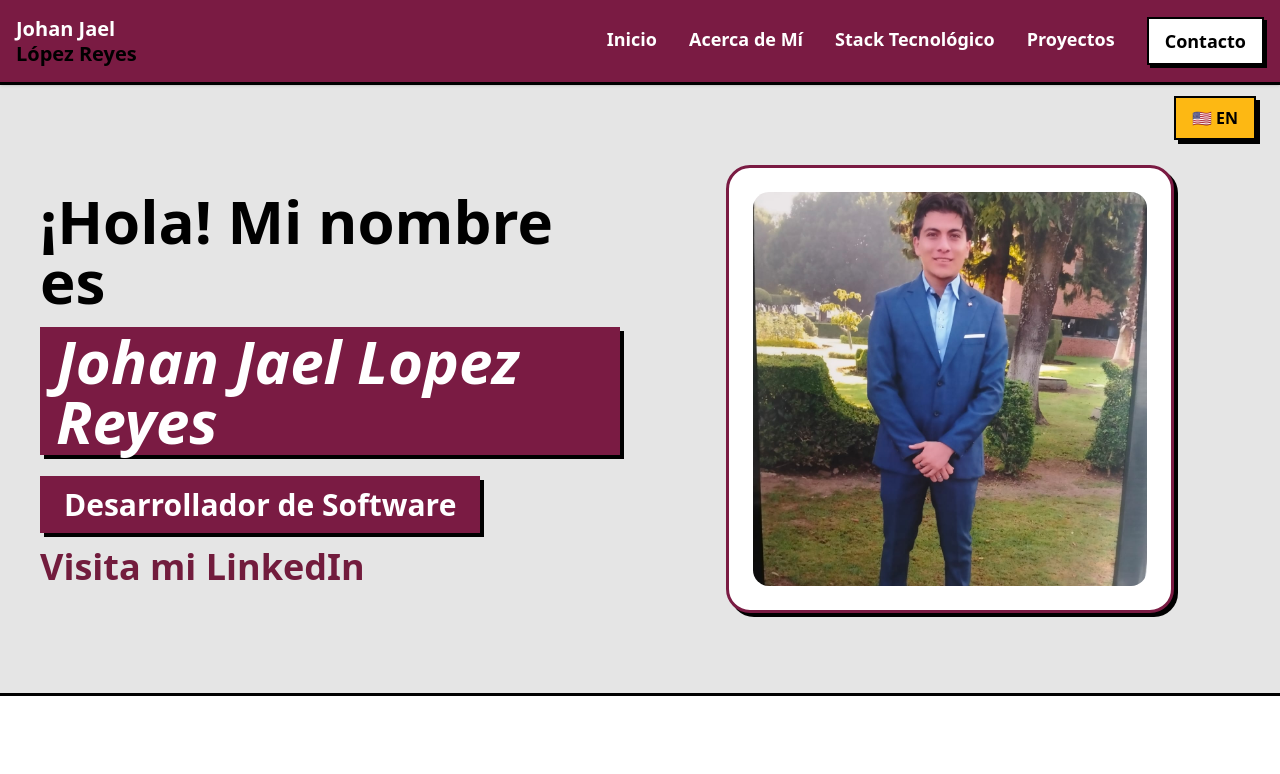
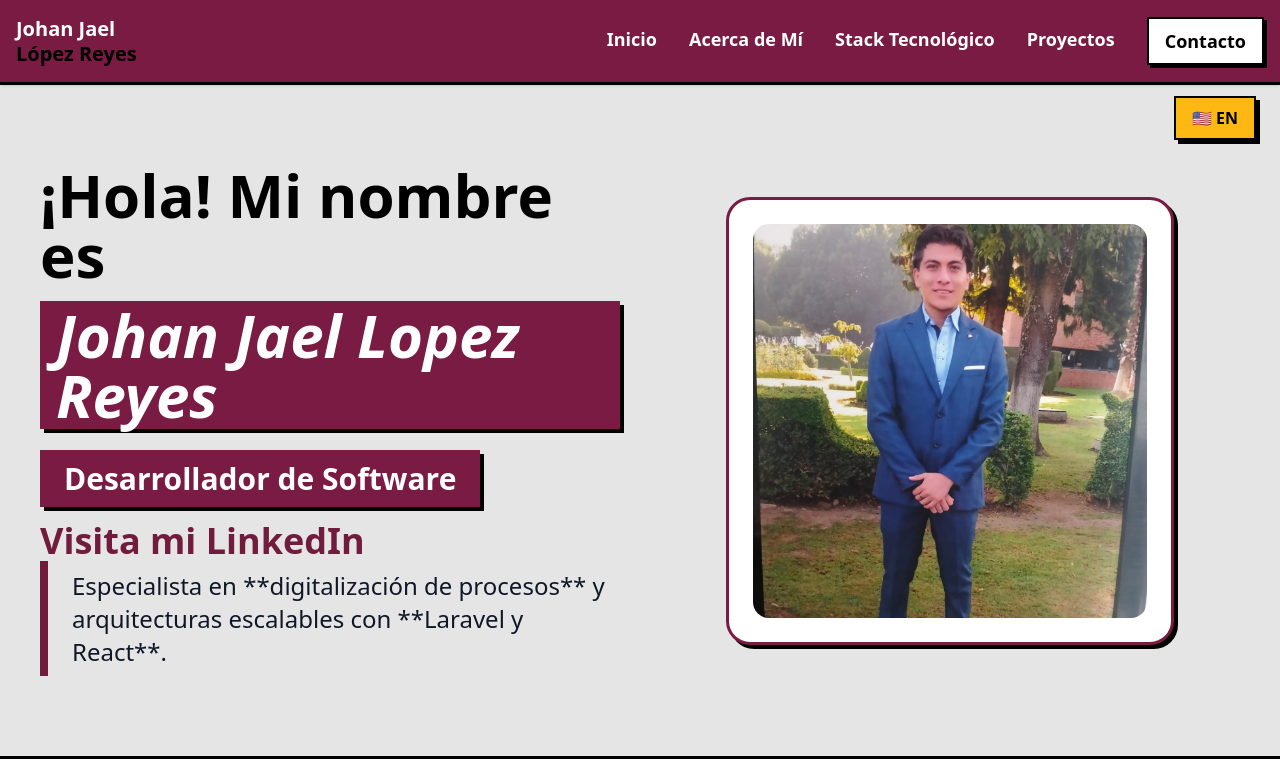
Before and after one commit to johanUtm04/portfolio_web, a React (Vite) app in the folder portfolio-johan/: page / in a window 1280 px wide. Shown: the top 774 px of the page. Built offline with nearby package versions, Linux system fonts and the light colour scheme.

Commit message:
feat: add Specialist section on home section

```diff
--- a/portfolio-johan/src/components/Home.jsx
+++ b/portfolio-johan/src/components/Home.jsx
@@ -22,6 +22,10 @@ const Home = ({ t }) => {
             target="_blank" className="text-2xl md:text-4xl font-bold text-[#721c3d] hover:underline decoration-4 underline-offset-8">
             {t.heroLinkedIn}
         </a>
+
+        <p className="text-lg md:text-2xl text-gray-900 font-medium max-w-2xl leading-snug border-l-8 border-[#721c3d] pl-6 py-2">
+        {t.valueProposition}
+        </p>
       </div>
 
       <div className="flex-1 flex justify-center">
--- a/portfolio-johan/src/translations.js
+++ b/portfolio-johan/src/translations.js
@@ -12,6 +12,7 @@ export const translations = {
     heroGreeting: "¡Hola! Mi nombre es",
     heroRole: "Desarrollador de Software",
     heroLinkedIn: "Visita mi LinkedIn",
+    valueProposition: "Especialista en **digitalización de procesos** y arquitecturas escalables con **Laravel y React**.",
 
     // Acerca de mi
     aboutTitle: "Acerca de Mí",
@@ -113,6 +114,7 @@ export const translations = {
     heroGreeting: "Hi! My name is",
     heroRole: "Software Developer",
     heroLinkedIn: "Visit my linkedIn",
+    valueProposition: "Specialist in **process digitization** and scalable architectures with **Laravel and React**.",
 
     // Acerca de mi
     aboutTitle: "About Me",
```
